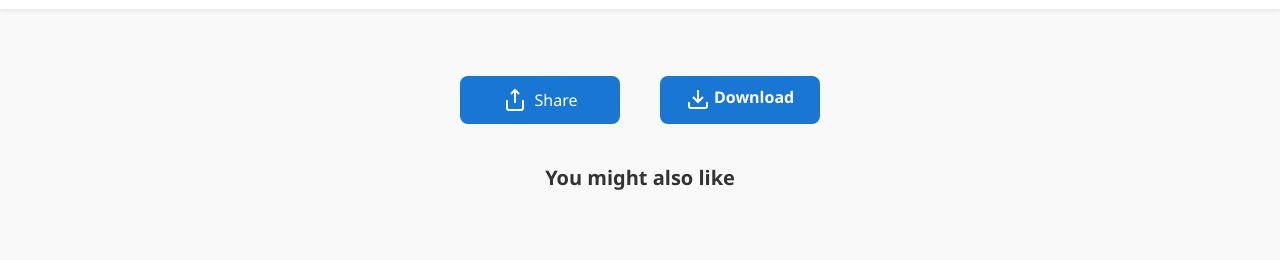
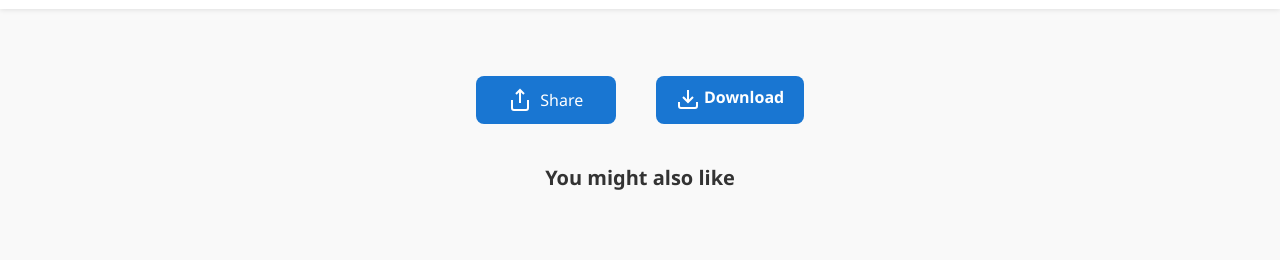
Before and after one commit to timatx242/newgot, a website: page image-page.html in a window 1280 px wide. Shown: the part 59-319 px from the top of the page. Drawn offline with Linux system fonts and the light colour scheme; no server answers.

Commit message:
Update image-page.css

```diff
--- a/image-page.css
+++ b/image-page.css
@@ -49,7 +49,7 @@
   transition: all 0.2s ease;
   text-decoration: none;
   text-align: center;
-  min-width: 160px;
+  min-width: 140px;
   justify-content: center;
 }
 
@@ -57,6 +57,7 @@
 .action-button span {
     display: flex;
     align-items: center;
+    margin-top: -2px;
 }
 
 .action-button svg, .action-button span, .action-button span img {
```
